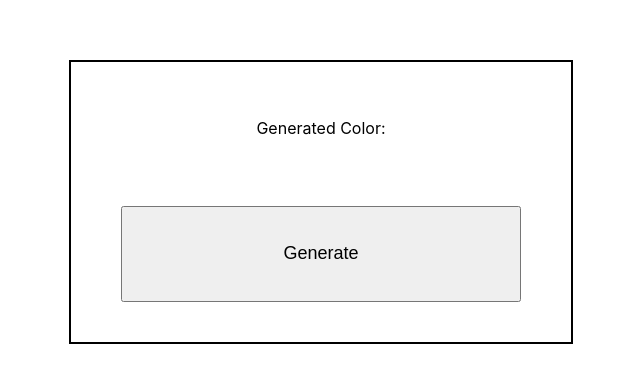
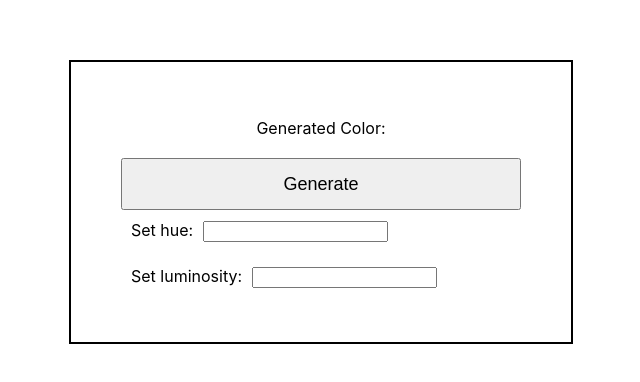
Before and after one commit to Tungstic/react-random-color-generator, a React app: page / in a window 1280 px wide. Shown: the part 198-580 px from the top of the page, without its empty margins (319-959 px from the left). Built offline with nearby package versions, Linux system fonts and the light colour scheme; the HTML template or start-up script is replaced by a standard one.

Commit message:
Add hue per user request

```diff
--- a/src/App.css
+++ b/src/App.css
@@ -22,9 +22,22 @@ p {
 }
 
 button {
-  flex: 1;
+  flex: 2;
   justify-content: center;
   align-items: center;
   padding: 10px;
   font-size: large;
 }
+
+input {
+  flex: 1;
+  margin-left: 10px;
+  justify-content: center;
+  align-items: center;
+}
+
+label {
+  flex: 1;
+  /* border: 1px solid red; */
+  padding: 10px;
+}
--- a/src/App.js
+++ b/src/App.js
@@ -4,11 +4,31 @@ import { useState } from 'react';
 
 export default function App() {
   const [color, setColor] = useState();
+  // const [hue, setHue] = useState('random');
+  // const [luminosity, setLuminosity] = useState('random');
+
   return (
     <div className="App">
       <div style={{ border: '2px solid black', backgroundColor: color }}>
         <p>Generated Color: {color}</p>
         <button onClick={() => setColor(randomColor())}>Generate</button>
+        <label>
+          Set hue:
+          <input
+            onChange={(event) =>
+              setColor(
+                randomColor({
+                  luminosity: 'bright',
+                  hue: event.currentTarget.value,
+                }),
+              )
+            }
+          />
+        </label>
+        <label>
+          Set luminosity:
+          <input />
+        </label>
       </div>
     </div>
   );
```
